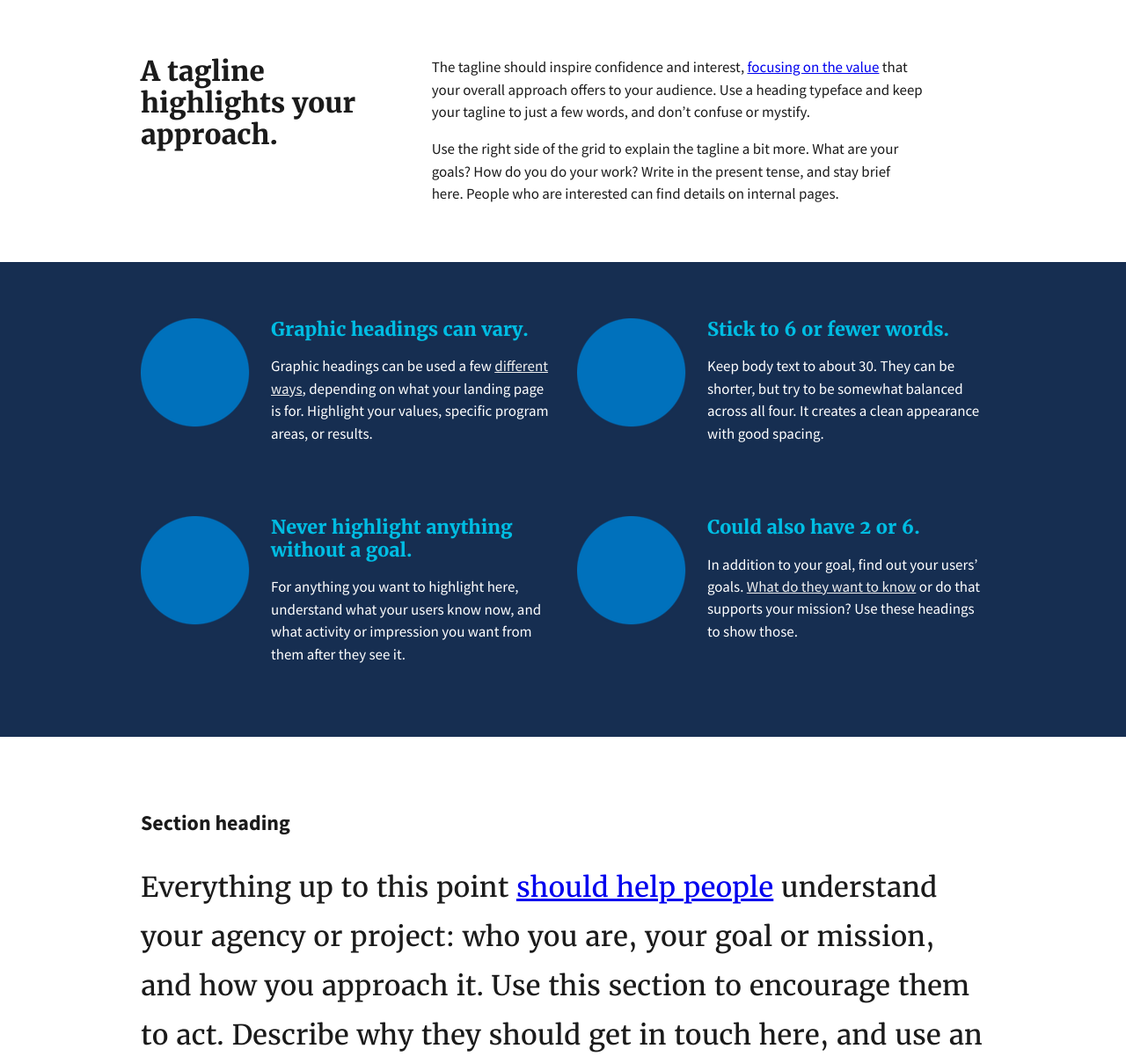
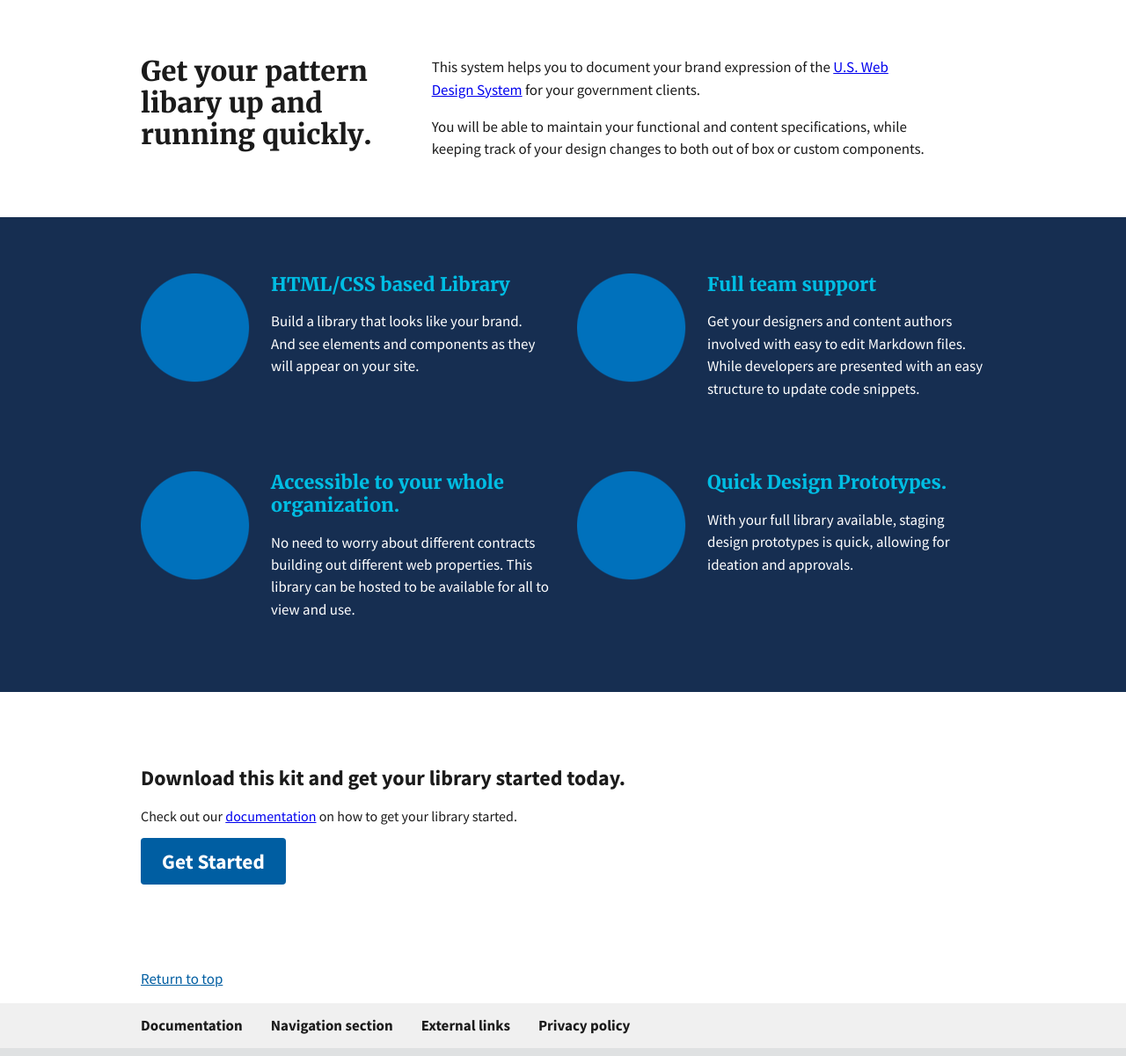
Before and after one commit to ux-at-icfnext/pattern-template, a Jekyll site: the page built from pages/home.md, in a window 1280 px wide and 1400 px high, scrolled down 306 px. Shown: the part 199-1400 px from the top of the window at 88% size. Built offline with Jekyll 4.4.1, drawn with Linux system fonts in a browser that asks for light colours; some of the changed text lies outside the part shown.

Commit message:
finished 1st draft home page

```diff
--- a/demo/home.md
+++ /dev/null
@@ -1,56 +0,0 @@
----
-title: Home
-permalink: /
-
-layout: home
-
-hero:
-  image: /assets/img/hero.png
-  callout:
-    alt: "Welcome"
-    text: To the Nex+ Library
-  button:
-    href: /callout/
-    text: Get Started
-  link:
-    text: Link to more about that priority
-    href: /link/
-  content: This library allows us to use the USWDS customized for our clients.
-
-tagline: A tagline highlights your approach.
-intro: |
-  The tagline should inspire confidence and interest, [focusing on the value](javascript:void(0);) that your overall approach offers to your audience. Use a heading typeface and keep your tagline to just a few words, and don’t confuse or mystify.
-
-  Use the right side of the grid to explain the tagline a bit more. What are your goals? How do you do your work? Write in the present tense, and stay brief here. People who are interested can find details on internal pages.
-
-graphics:
-  - image:
-      src: /assets/uswds/img/circle-124.png
-      alt: ""
-    title: Graphic headings can vary.
-    description: Graphic headings can be used a few [different ways](javascript:void(0);), depending on what your landing page is for. Highlight your values, specific program areas, or results.
-  - image:
-      src: /assets/uswds/img/circle-124.png
-      alt: ""
-    title: Stick to 6 or fewer words.
-    description: Keep body text to about 30. They can be shorter, but try to be somewhat balanced across all four. It creates a clean appearance with good spacing.
-  - image:
-      src: /assets/uswds/img/circle-124.png
-      alt: ""
-    title: Never highlight anything without a goal.
-    description: For anything you want to highlight here, understand what your users know now, and what activity or impression you want from them after they see it.
-  - image:
-      src: /assets/uswds/img/circle-124.png
-      alt: ""
-    title: Could also have 2 or 6.
-    description: In addition to your goal, find out your users’ goals. [What do they want to know](https://18f.gsa.gov/) or do that supports your mission? Use these headings to show those.
----
-
-## Section heading
-
-{:.font-heading-xl.margin-y-0"}
-
-Everything up to this point [should help people](<javascript:void(0);>) understand your agency or project: who you are, your goal or mission, and how you approach it. Use this section to encourage them to act. Describe why they should get in touch here, and use an active verb on the button below. “Get in touch,” “Learn more,” and so on.
-{:.usa-intro }
-
-[Call to action](#){: .usa-button.usa-button--big }
--- /dev/null
+++ b/pages/home.md
@@ -0,0 +1,53 @@
+---
+title: Home
+permalink: /
+
+layout: home
+
+hero:
+  image: /assets/img/hero.png
+  callout:
+    alt: "Welcome"
+    text: To the Nex+ Library
+  button:
+    href: /callout/
+    text: Get Started
+  link:
+    text: Link to more about that priority
+    href: /link/
+  content: This library allows us to use the USWDS customized for our clients.
+
+tagline: Get your pattern libary up and running quickly.
+intro: |
+  This system helps you to document your brand expression of the [U.S. Web Design System](https://designsystem.digital.gov/components/overview/) for your government clients.
+
+  You will be able to maintain your functional and content specifications, while keeping track of your design changes to both out of box or custom components.
+
+graphics:
+  - image:
+      src: /assets/uswds/img/circle-124.png
+      alt: ""
+    title: HTML/CSS based Library
+    description: Build a library that looks like your brand. And see elements and components as they will appear on your site.
+  - image:
+      src: /assets/uswds/img/circle-124.png
+      alt: ""
+    title: Full team support
+    description: Get your designers and content authors involved with easy to edit Markdown files. While developers are presented with an easy structure to update code snippets.
+  - image:
+      src: /assets/uswds/img/circle-124.png
+      alt: ""
+    title: Accessible to your whole organization.
+    description: No need to worry about different contracts building out different web properties. This library can be hosted to be available for all to view and use.
+  - image:
+      src: /assets/uswds/img/circle-124.png
+      alt: ""
+    title: Quick Design Prototypes.
+    description: With your full library available, staging design prototypes is quick, allowing for ideation and approvals.
+---
+
+## Download this kit and get your library started today.
+
+Check out our [documentation](/documentation) on how to get your library started.
+
+[Get Started](#){: .usa-button.usa-button--big }
```
Also changed, not shown: _data/footer.yml (+16 -18 lines).
